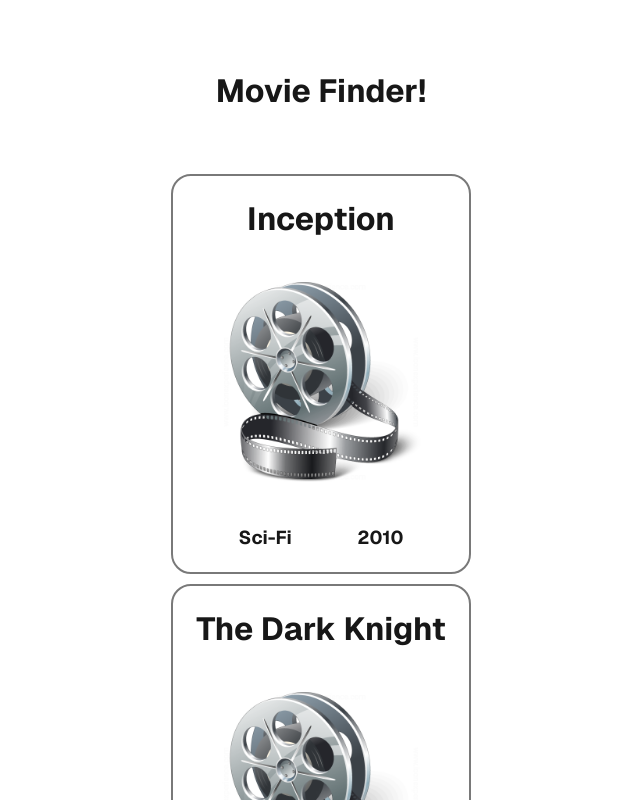
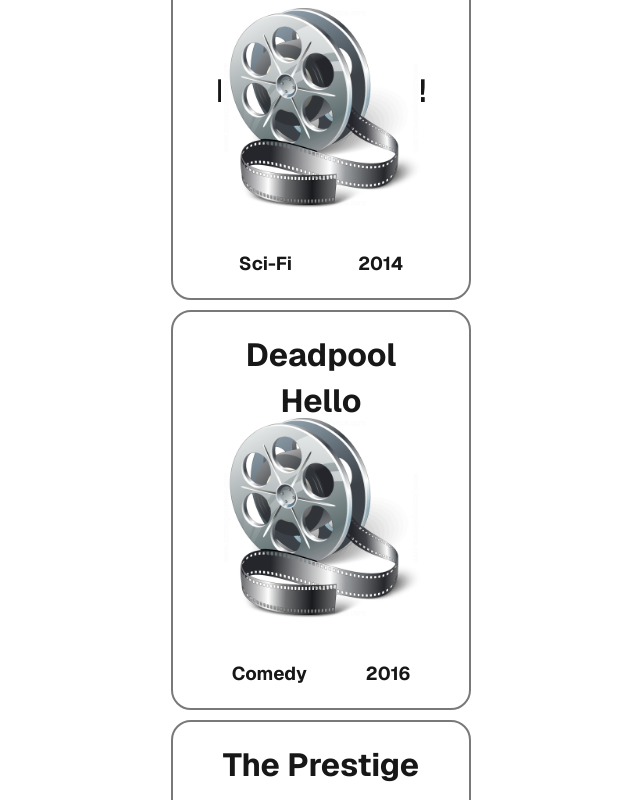
Before and after one commit to gdrakoulakos/moviefinder, a Next.js app: page / in a window 1280 px wide. Shown: the top 800 px of the page, without its empty margins (319-959 px from the left). Built offline with nearby package versions, Linux system fonts and the light colour scheme.

Commit message:
Initial add Search Bar

```diff
--- a/src/app/page.js
+++ b/src/app/page.js
@@ -1,10 +1,12 @@
 import MovieList from "@/components/MovieList/MovieList";
 import styles from "./page.module.css";
+import SearchBar from "@/components/SearchBar/SearchBar";
 
 export default function Home() {
   return (
     <div className={styles.page}>
       <h1>Movie Finder!</h1>
+      <SearchBar />
       <MovieList />
     </div>
   );
--- a/src/components/SearchBar/SearchBar.js
+++ b/src/components/SearchBar/SearchBar.js
@@ -0,0 +1,9 @@
+
+
+export default function SearchBar ()  {
+    return(
+        <div>
+            <h1>Hello</h1>
+        </div>
+    )
+}
```
